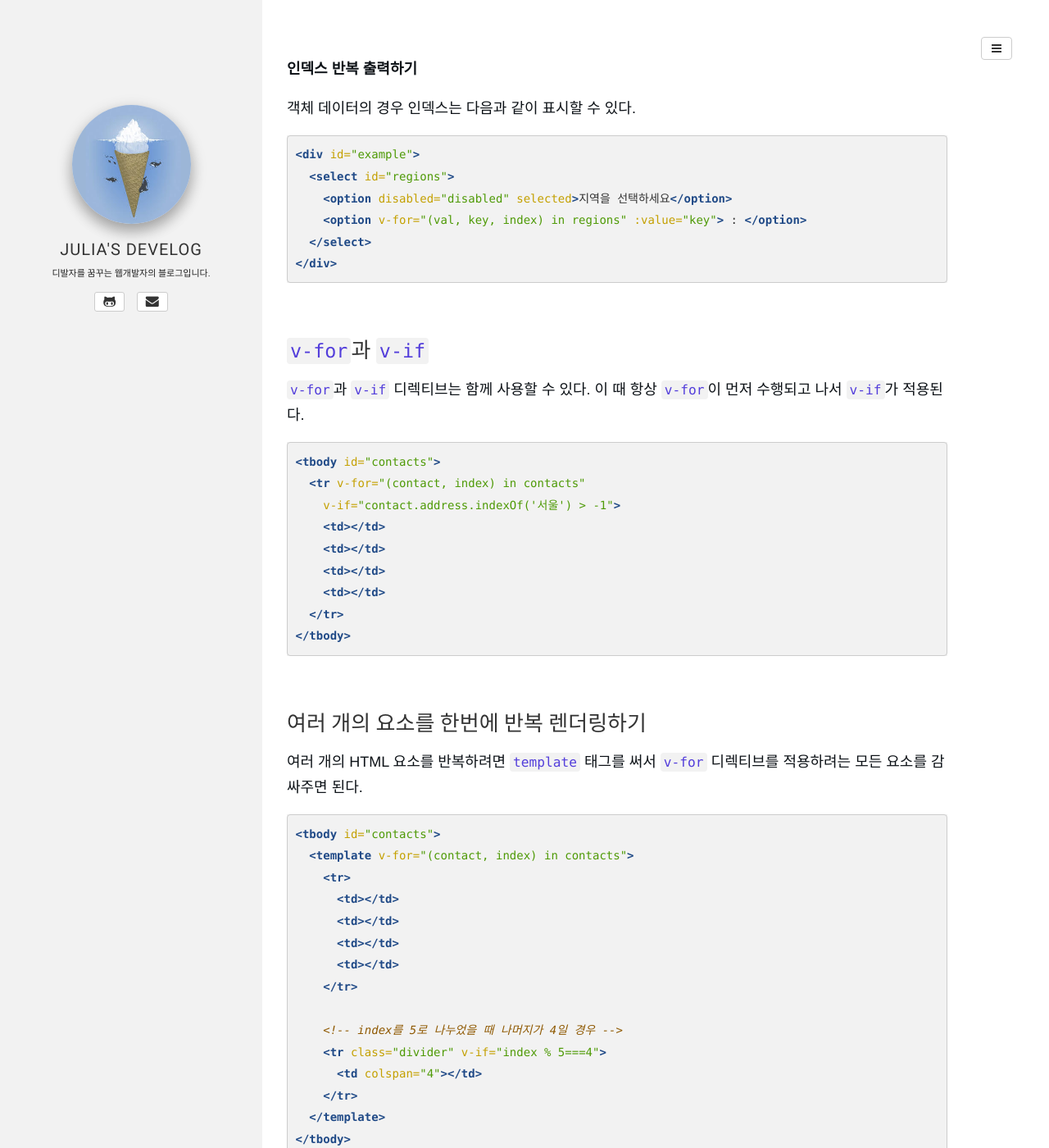
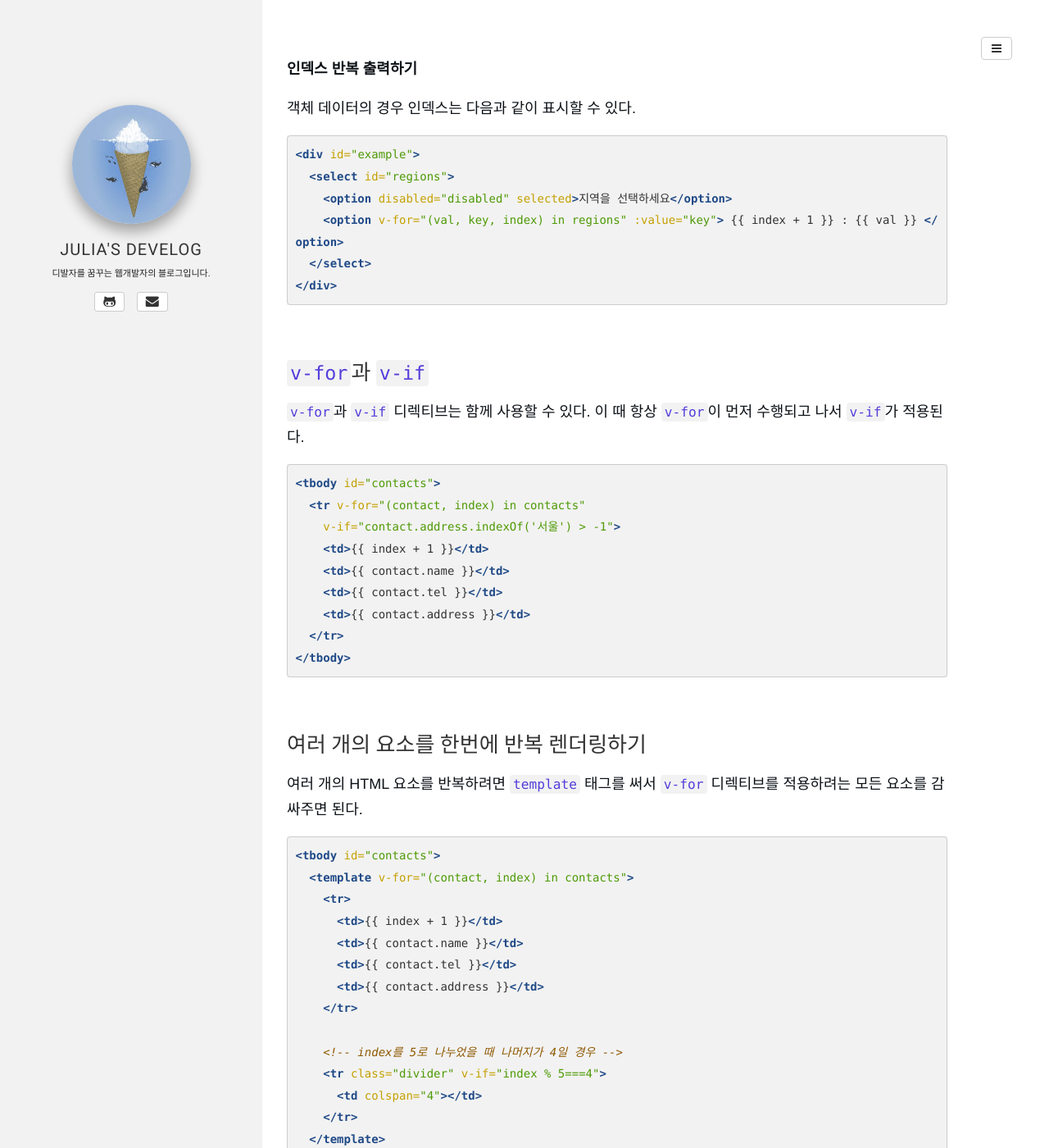
Before and after one commit to juliahwang/juliahwang.github.io, a Jekyll site: the page built from _posts/2017-10-17-vue-4-directives2.md, in a window 1280 px wide and 1400 px high, scrolled down 4123 px. Shown: the whole window at 82% size. Built offline with Jekyll 4.4.1, drawn with Linux system fonts in a browser that asks for light colours; some web fonts are replaced; comment, search, counter and statistics services are not loaded; some of the changed text lies outside the part shown.

Commit message:
add raw setting to template tags

````diff
--- a/_posts/2017-10-17-vue-4-directives2.md
+++ b/_posts/2017-10-17-vue-4-directives2.md
@@ -91,7 +91,7 @@ description:
 
 ```html
 <tr v-for="(contact, index) in contacts">
-  <td>{{ index + 1 }}</td>
+  <td>{% raw %}{{ index + 1 }}{% endraw %}</td>
   ...
 ```
 
@@ -106,7 +106,7 @@ description:
 <div id="example">
   <select id="regions">
     <option disabled="disabled" selected>지역을 선택하세요</option>
-        <option v-for="(val, key) in regions" :value="key">{{ val }}</option>
+        <option v-for="(val, key) in regions" :value="key">{% raw %} {{ val }} {% endraw %}</option>
   </select>
 </div>
 ```
@@ -139,7 +139,7 @@ description:
 <div id="example">
   <select id="regions">
     <option disabled="disabled" selected>지역을 선택하세요</option>
-    <option v-for="(val, key, index) in regions" :value="key">{{ index + 1 }} : {{ val }}</option>
+    <option v-for="(val, key, index) in regions" :value="key">{% raw %} {{ index + 1 }} : {{ val }} {% endraw %}</option>
   </select>
 </div>
 ```
@@ -155,10 +155,10 @@ description:
 <tbody id="contacts">
   <tr v-for="(contact, index) in contacts"
     v-if="contact.address.indexOf('서울') > -1">
-    <td>{{ index + 1 }}</td>
-    <td>{{ contact.name }}</td>
-    <td>{{ contact.tel }}</td>
-    <td>{{ contact.address }}</td>
+    <td>{% raw %}{{ index + 1 }}{% endraw %}</td>
+    <td>{% raw %}{{ contact.name }}{% endraw %}</td>
+    <td>{% raw %}{{ contact.tel }}{% endraw %}</td>
+    <td>{% raw %}{{ contact.address }}{% endraw %}</td>
   </tr>
 </tbody>
 ```
@@ -173,10 +173,10 @@ description:
 <tbody id="contacts">
   <template v-for="(contact, index) in contacts">
     <tr>
-      <td>{{ contact.no }}</td>
-      <td>{{ contact.name }}</td>
-      <td>{{ contact.tel }}</td>
-      <td>{{ contact.address }}</td>
+      <td>{% raw %}{{ index + 1 }}{% endraw %}</td>
+      <td>{% raw %}{{ contact.name }}{% endraw %}</td>
+      <td>{% raw %}{{ contact.tel }}{% endraw %}</td>
+      <td>{% raw %}{{ contact.address }}{% endraw %}</td>
     </tr>
 
     <!-- index를 5로 나누었을 때 나머지가 4일 경우 -->
@@ -234,10 +234,10 @@ list.contacts[0].name = "james";
 <tbody id="contacts">
   <template v-for="(contact, index) in contacts">
     <tr :key="contact.no">
-      <td>{{ contact.no }}</td>
-      <td>{{ contact.name }}</td>
-      <td>{{ contact.tel }}</td>
-      <td>{{ contact.address }}</td>
+      <td>{% raw %}{{ index + 1 }}{% endraw %}</td>
+      <td>{% raw %}{{ contact.name }}{% endraw %}</td>
+      <td>{% raw %}{{ contact.tel }}{% endraw %}</td>
+      <td>{% raw %}{{ contact.address }}{% endraw %}</td>
     </tr>
   </template>
 </tbody>
````
Also changed, not shown: _posts/2017-10-16-vue-3-directives1.md (+10 -2 lines).
